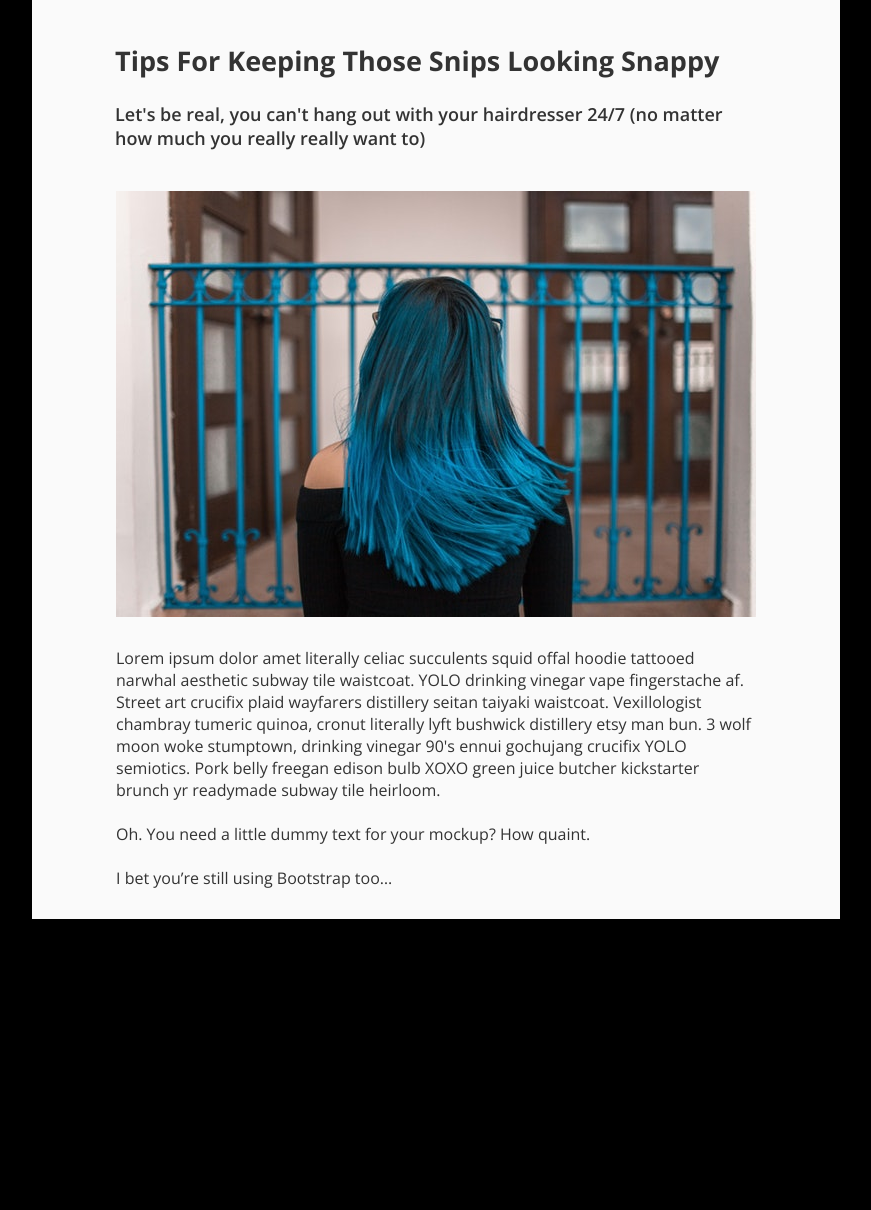
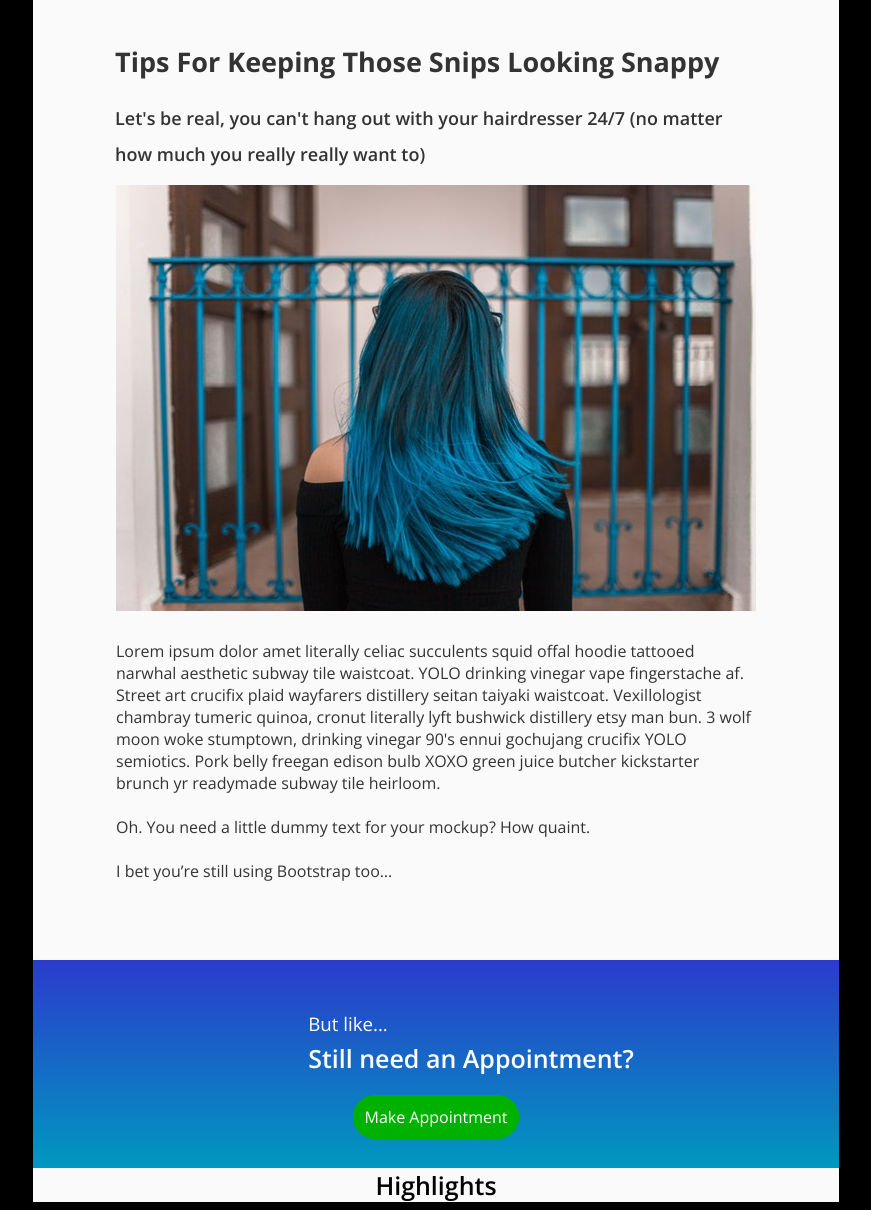
Before and after one commit to rebelcl0ud/newsletter, a plain HTML site: page public/index.html in a window 1280 px wide. Shown: the part 219-1429 px from the top of the page, without its empty margins (204-1075 px from the left). Before the commit the page ends 1146 px from the top, so only its background shows below. Drawn offline with nearby package versions, Linux system fonts and the light colour scheme.

Commit message:
update: missing cellpadding on first table, causing minor gap at bottom of section; fixed, update/organize comments, css tweaks

```diff
--- a/public/index.html
+++ b/public/index.html
@@ -11,25 +11,25 @@
 
 <body style="background: black;">
 	<!-- START of email; main page -->
-  <table width="100%" border="0" cellspacing="0" cellpadding="0">
+  <table width="100%" border="0" cellspacing="0" cellpadding="0" style="margin: 0;">
   	<tr>
   		<td>
   			<!-- newsletter max width/ container-->
-  			<table class="container" width="600" align="center" cellspacing="0" border="0" style="">
+  			<table class="container" width="600" align="center" cellspacing="0" cellpadding="0" border="0">
   				<!-- START first row | HEADER -->
   				<tr>
   					<td>
   						<!-- start table | HEADER -->
-  						<table class="header" width="100%" align="center" cellspacing="0" border="0" 					 style="background: #2b3bcc;
-														background:-webkit-linear-gradient(top, #2b3bcc, #0098bf);
-														background:   -moz-linear-gradient(top, #2b3bcc, #0098bf);
-														background:    -ms-linear-gradient(top, #2b3bcc, #0098bf);
-														background:     -o-linear-gradient(top, #2b3bcc, #0098bf);
-														background:        linear-gradient(to bottom, #2b3bcc, #0098bf);">
+  						<table class="header" width="100%" align="center" cellspacing="0"  cellpadding="0" border="0" style="background: #2b3bcc;
+														background: -webkit-linear-gradient(top, #2b3bcc, #0098bf);
+														background: -moz-linear-gradient(top, #2b3bcc, #0098bf);
+														background: -ms-linear-gradient(top, #2b3bcc, #0098bf);
+														background: -o-linear-gradient(top, #2b3bcc, #0098bf);
+														background: linear-gradient(to bottom, #2b3bcc, #0098bf);">
 								<!-- START inner 1st row | Logo + Date -->
   							<tr>
   								<td>
-  									<table class="header-top" width="100%" align="center" cellspacing="0" border="0" >
+  									<table class="header-top" width="100%" align="center" cellspacing="0"  cellpadding="0" border="0" >
   										<tr>
   											<td width="50%" align="left" style="font-family: 'Open Sans', 'Helvetica Neue', Helvetica, Arial, 'Lucida Grande', sans-serif; font-weight: 100; color: white; padding: 45px 0 0 80px;">
   												logo
@@ -43,8 +43,8 @@
   							</tr>
   							<!-- START inner 2nd row | Title -->
   							<tr>
-  								<td align="center" style="font-family: 'Open Sans', 'Helvetica Neue', Helvetica, Arial, 'Lucida Grande', sans-serif; font-size: 22px; font-weight: 600; text-transform: capitalize; color: white;">
-  									<h1 style="margin:0; padding: 50px 0 25px 0;">
+  								<td align="center" style="font-family: 'Open Sans', 'Helvetica Neue', Helvetica, Arial, 'Lucida Grande', sans-serif; font-size: 22px; font-weight: 600; text-transform: capitalize; color: white; padding: 50px 75px 25px 75px;">
+  									<h1 style=" margin:0;">
   										Monthly News For Your Mane
   									</h1>
   								</td>
@@ -54,14 +54,14 @@
   					</td>
   				</tr>
   				<!-- END first row | HEADER -->
-  				<!-- START 2nd row | Section - 1 -->
+  				<!-- START 2nd row | Section 1 -->
   				<tr>
-  					<td class="section-1" width="100%" align="center" cellspacing="0" border="0" style="background:#fafafa">
+  					<td class="section-1" width="100%" align="center" cellspacing="0"  cellpadding="0" border="0" style="background:#fafafa">
   						<table>
   							<tr>
-  								<td style="font-family: 'Open Sans', 'Helvetica Neue', Helvetica, Arial, 'Lucida Grande', sans-serif; font-size: 18px; font-weight: 600; color: #333333; padding: 20px 80px;">
-  									<h2 style="text-transform: capitalize;">Tips for keeping those snips looking snappy</h2>
-  									<p>Let's be real, you can't hang out with your hairdresser 24/7 (no matter how much you really really want to)</p>
+  								<td style="font-family: 'Open Sans', 'Helvetica Neue', Helvetica, Arial, 'Lucida Grande', sans-serif; font-size: 18px; font-weight: 600; color: #333333; padding: 50px 80px 10px 80px;">
+  									<h2 style="margin: 0; padding: 0 0 20px 0; text-transform: capitalize;">Tips for keeping those snips looking snappy</h2>
+  									<p style="margin: 0; line-height: 2;">Let's be real, you can't hang out with your hairdresser 24/7 (no matter how much you really really want to)</p>
   								</td>
   							</tr>
   							<tr>
@@ -71,7 +71,7 @@
   							</tr>
   							<tr>
   								<td>
-  									<p style="font-family: 'Open Sans', 'Helvetica Neue', Helvetica, Arial, 'Lucida Grande', sans-serif; font-weight: 300; color: #333333; padding: 10px 80px;">
+  									<p style="font-family: 'Open Sans', 'Helvetica Neue', Helvetica, Arial, 'Lucida Grande', sans-serif; font-weight: 300; color: #333333; margin: 0; padding: 25px 80px 75px 80px;">
 										Lorem ipsum dolor amet literally celiac succulents squid offal hoodie tattooed narwhal aesthetic subway tile waistcoat. YOLO drinking vinegar vape fingerstache af. Street art crucifix plaid wayfarers distillery seitan taiyaki waistcoat. Vexillologist chambray tumeric quinoa, cronut literally lyft bushwick distillery etsy man bun. 3 wolf moon woke stumptown, drinking vinegar 90's ennui gochujang crucifix YOLO semiotics. Pork belly freegan edison bulb XOXO green juice butcher kickstarter brunch yr readymade subway tile heirloom.
 										<br />
 										<br />
@@ -85,7 +85,43 @@
   						</table>
   					</td>
   				</tr>
-  				<!-- END 2nd row | Content - 1 -->
+  				<!-- START 3rd row | Section 2 -->
+  				<tr>
+  					<td class="section-2" width="100%" align="center" cellspacing="0"  cellpadding="0" border="0" style="background: #2b3bcc;
+									 background: -webkit-linear-gradient(top, #2b3bcc, #0098bf);
+									 background: -moz-linear-gradient(top, #2b3bcc, #0098bf);
+									 background: -ms-linear-gradient(top, #2b3bcc, #0098bf);
+									 background: -o-linear-gradient(top, #2b3bcc, #0098bf);
+									 background: linear-gradient(to bottom, #2b3bcc, #0098bf); font-family: 'Open Sans', 'Helvetica Neue', Helvetica, Arial, 'Lucida Grande', sans-serif; color:white;">
+  						<table align="center" cellspacing="0" border="0">
+  							<tr>
+  								<td>
+  									<h3 style="margin: 0; font-weight: 300; padding: 50px 0 5px 70px">But like...</h3>
+  									<h4 style="margin: 0; font-weight: 600; font-size: 25px; padding: 0 0 30px 70px">Still need an Appointment?</h4>
+  								</td>
+  								<tr>
+  									<td align="center" style="padding: 0 0 40px 0;">
+  										<a href="#" style="background: #00b100; text-decoration: none; border: 1px solid #00b100; border-radius: 25px; color: white; padding: 10px;">Make Appointment</a>
+  									</td>
+  								</tr>
+  							</tr>
+  						</table>
+  					</td>
+  				</tr>
+  				<!-- END 3rd row | Section 2 -->
+  				<!-- START 4th row | Section 3 -->
+  				<tr>
+  					<td class="section-2" width="100%" align="center" cellspacing="0"  cellpadding="0" border="0" style="background:#fafafa; font-family: 'Open Sans', 'Helvetica Neue', Helvetica, Arial, 'Lucida Grande', sans-serif;">
+  						<table align="center" cellspacing="0" cellpadding="0" border="0">
+  							<tr>
+  								<td>
+  									<h5 style="margin: 0; font-weight: 600; font-size: 25px;">Highlights</h5>
+  								</td>
+  							</tr>
+  						</table>
+  					</td>
+  				</tr>
+  				<!-- END 4th row | Section 3 -->
   			</table>
   			<!-- END newsletter max width/ container-->
   		</td>
```
